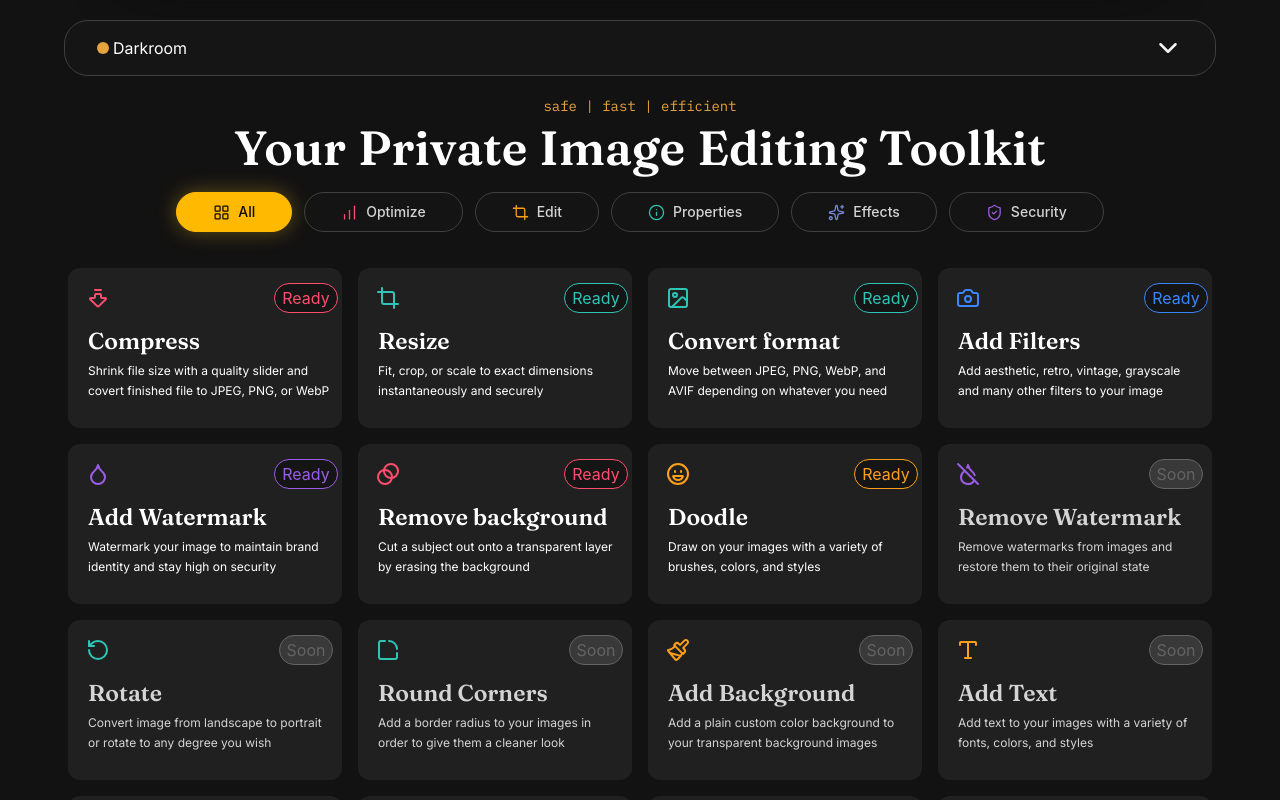
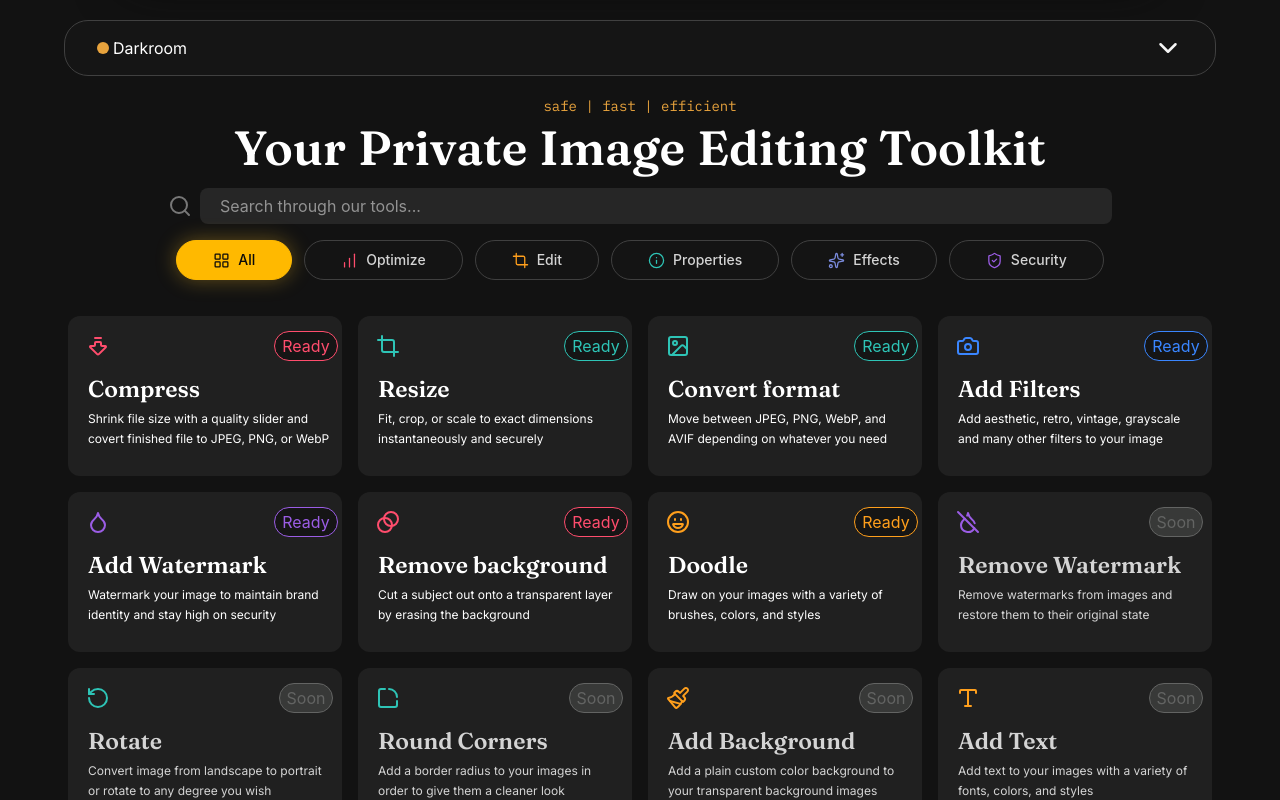
Before and after one commit to ibrahimhere47/Darkroom-v2, a React (Vite) app: page / in a window 1280 px wide. Shown: the top 800 px of the page. Built offline with nearby package versions, Linux system fonts and the light colour scheme.

Commit message:
Added searchbar

```diff
--- /dev/null
+++ b/src/components/home-comps/HomeToolSearchBar.jsx
@@ -0,0 +1,31 @@
+import React, { useEffect } from 'react'
+import { Search } from 'lucide-react'
+
+const HomeToolSearchBar = (props) => {
+
+    const { searchInput, setSearchInput, isSearching, setIsSearching } = props
+
+    useEffect(() => {
+        if (searchInput != '') {
+            setIsSearching(true)
+        }
+        else {
+            setIsSearching(false)
+        }
+    }, [searchInput])
+
+    return (
+        <div className='flex justify-center items-center mt-6 -mb-3 gap-2'>
+            <Search color='#777777' />
+            <input
+                type='text'
+                className='bg-neutral-800 rounded-lg py-1.5 px-5 w-9/12'
+                placeholder='Search through our tools...'
+                value={searchInput}
+                onInput={(e) => setSearchInput(e.target.value.toLowerCase())}
+            />
+        </div>
+    )
+}
+
+export default HomeToolSearchBar
--- a/src/pages/Home.jsx
+++ b/src/pages/Home.jsx
@@ -5,6 +5,7 @@ import Hero from '../components/hero-comps/Hero'
 import Loader from '../components/Loader'
 import HomePremiumAd from '../components/home-comps/HomePremiumAd'
 import HomeCategoryBtns from '../components/home-comps/HomeCategoryBtns'
+import HomeToolSearchBar from '../components/home-comps/HomeToolSearchBar'
 import { tools, CATEGORIES } from '../tools/toolsRegistry'
 import gsap from 'gsap'
 import PremiumBanner from '../components/PremiumBanner'
@@ -37,13 +38,28 @@ const Home = () => {
         }
     }, [showLoader])
 
-    const activeTools = CATEGORIES.find(c => c.name === activeCategory)?.tools ?? []
+    const [searchInput, setSearchInput] = useState('')
+    const [isSearching, setIsSearching] = useState(false)
+
+    const categoryTools = CATEGORIES.find(c => c.name === activeCategory)?.tools ?? []
+    const activeTools = categoryTools.filter(t => {
+        const name = t.name.toLowerCase()
+        return (
+            name.includes(isSearching ? searchInput : name)
+        )
+    }) ?? []
 
     return (
         <>
             <Layout>
                 <div className='py-8 md:py-10 w-full'>
                     <Hero />
+                    <HomeToolSearchBar
+                        searchInput={searchInput}
+                        setSearchInput={setSearchInput}
+                        isSearching={isSearching}
+                        setIsSearching={setIsSearching}
+                    />
                     <HomeCategoryBtns
                         CATEGORIES={CATEGORIES}
                         activeCategory={activeCategory}
```
